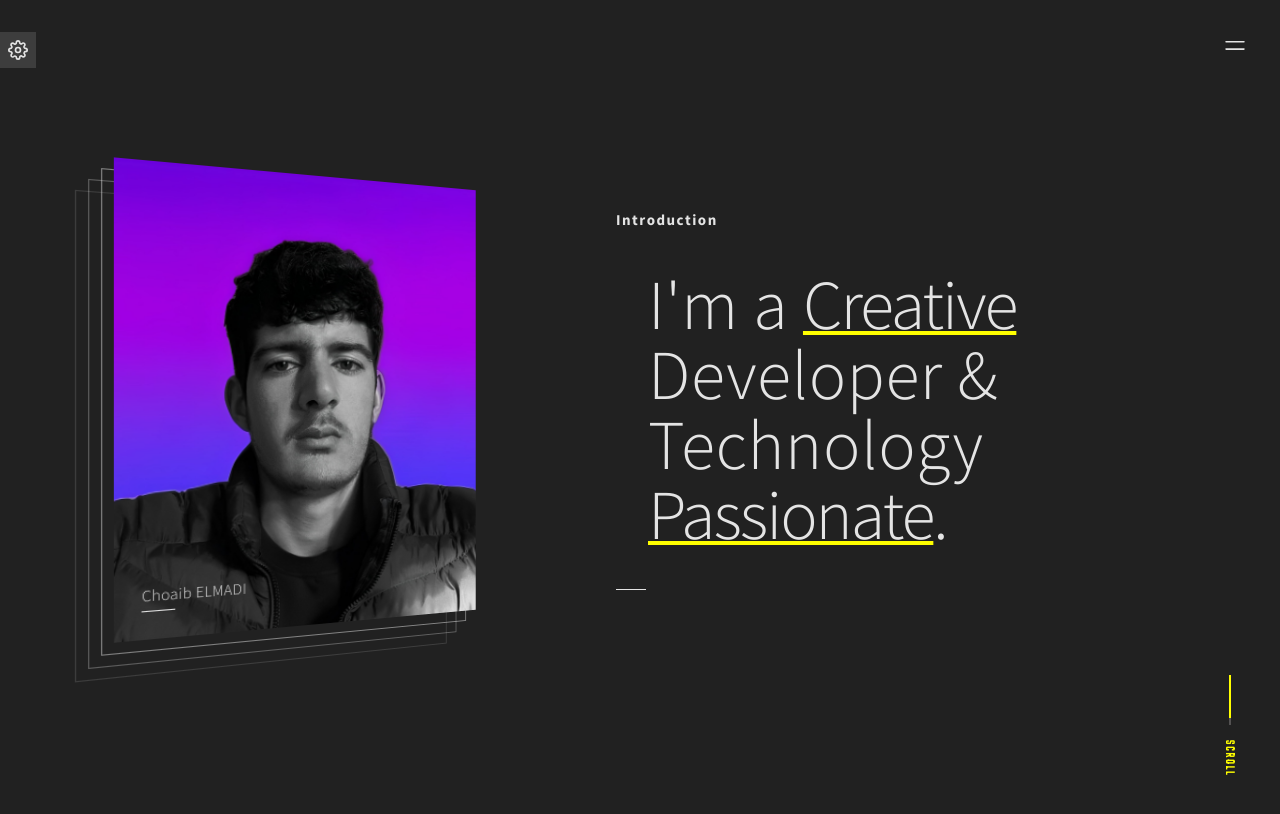
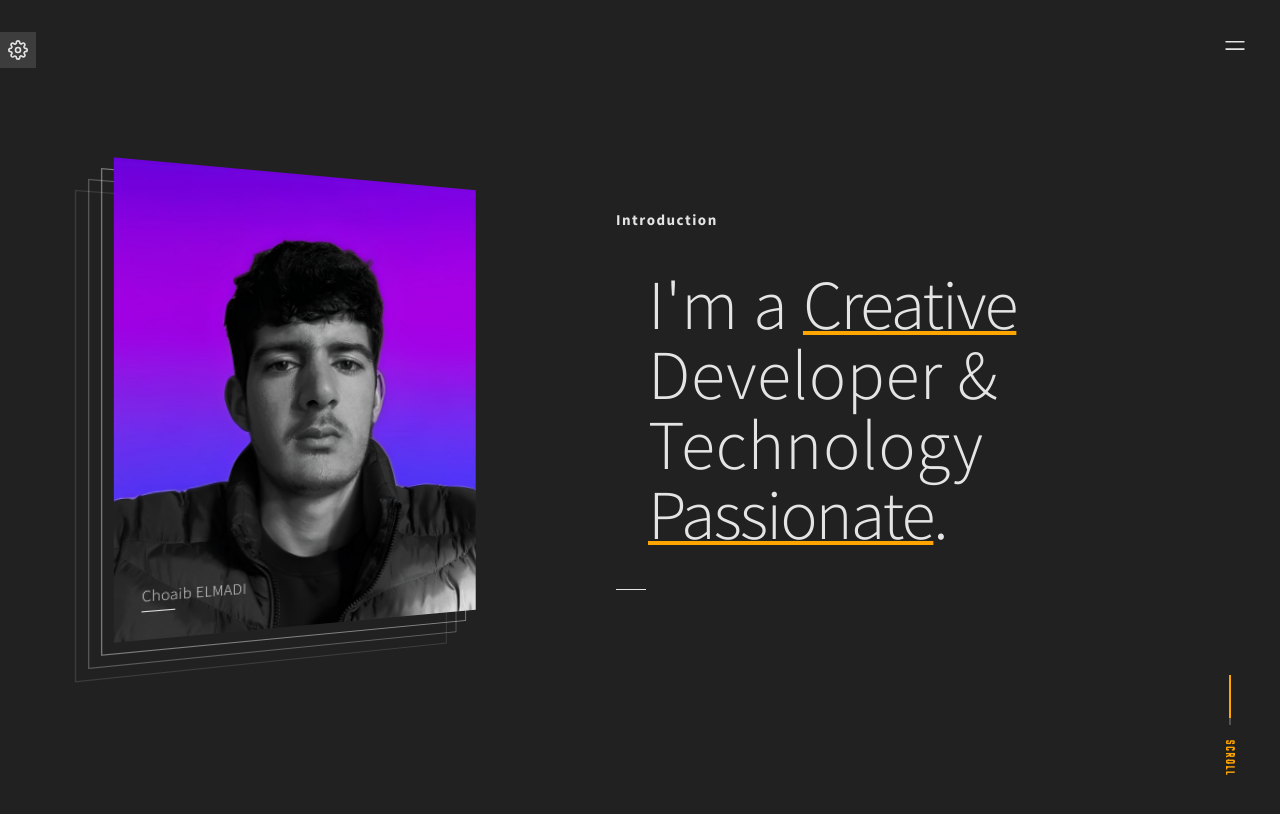
Before and after one commit to Choaib-ELMADI/portfolio-design-1, a React (Vite) app: page / in a window 1280 px wide. Shown: the top 814 px of the page. Built offline with nearby package versions, Linux system fonts and the light colour scheme.

Commit message:
Change the default color theme

```diff
--- a/src/App.jsx
+++ b/src/App.jsx
@@ -17,7 +17,7 @@ import './AppSection.css';
 
 
 const App = () => {
-  const { selectedColor } = useStateContext("yellow");
+  const { selectedColor } = useStateContext("orange");
   useEffect(() => {
     AOS.init();
   }, []);
--- a/src/StateContext/StateContext.jsx
+++ b/src/StateContext/StateContext.jsx
@@ -4,7 +4,7 @@ const Context = createContext();
 
 
 export const StateContext = ({ children }) => {
-    const [selectedColor, setSelectedColor] = useState("yellow");
+    const [selectedColor, setSelectedColor] = useState("orange");
     const [selectedBar, setSelectedBar] = useState("none");
     const [selectedEffect, setSelectedEffect] = useState("none");
     const [visible, setVisible] = useState(true);
--- a/src/data.jsx
+++ b/src/data.jsx
@@ -11,7 +11,7 @@ export const services = [
     },
     {
         title: 'Arduino',
-        desc: 'Raspberry PI - Uno R3 - Nano - Mega - Electronics - Embedded Systems - Microcontrollers',
+        desc: 'Raspberry PI - Uno R3 - Nano - Mega - Electronics - Embedded Systems - Microcontrollers - Soldering',
     },
     {
         title: '3D Modeling',
```
